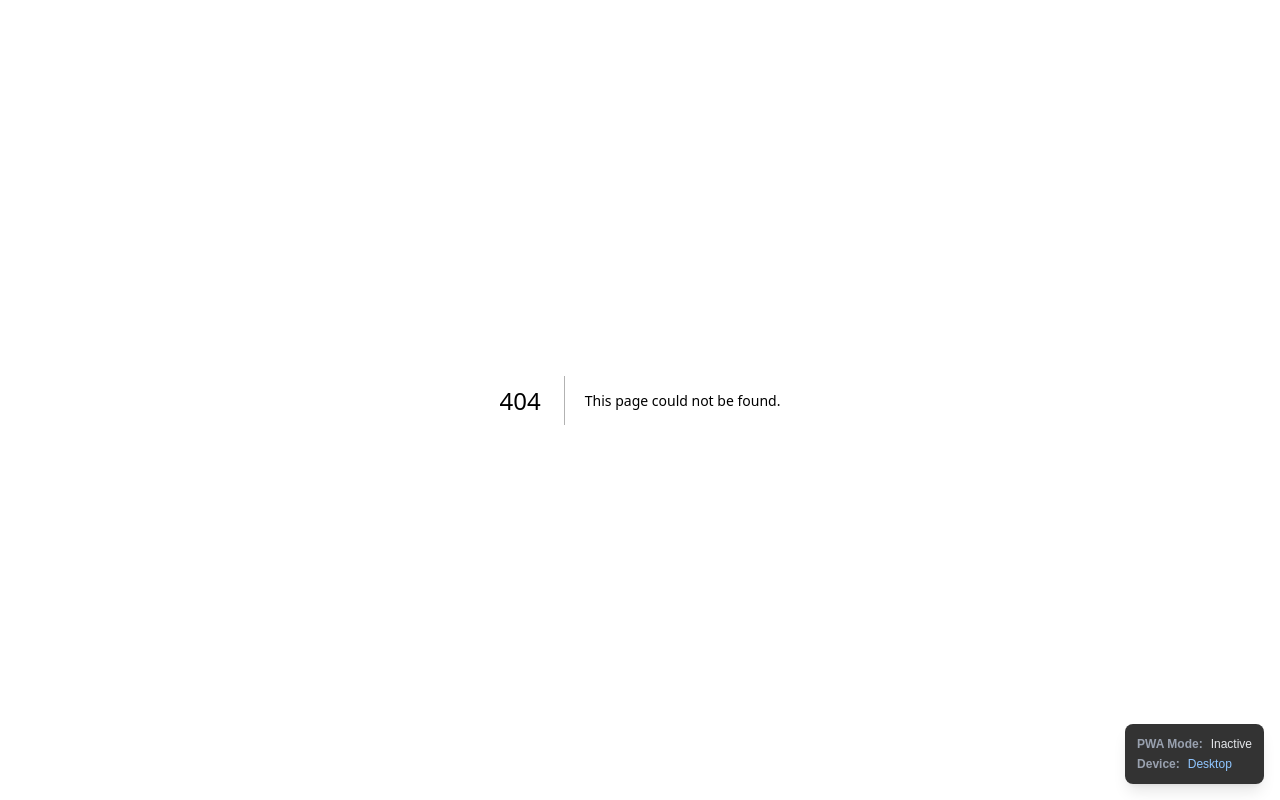
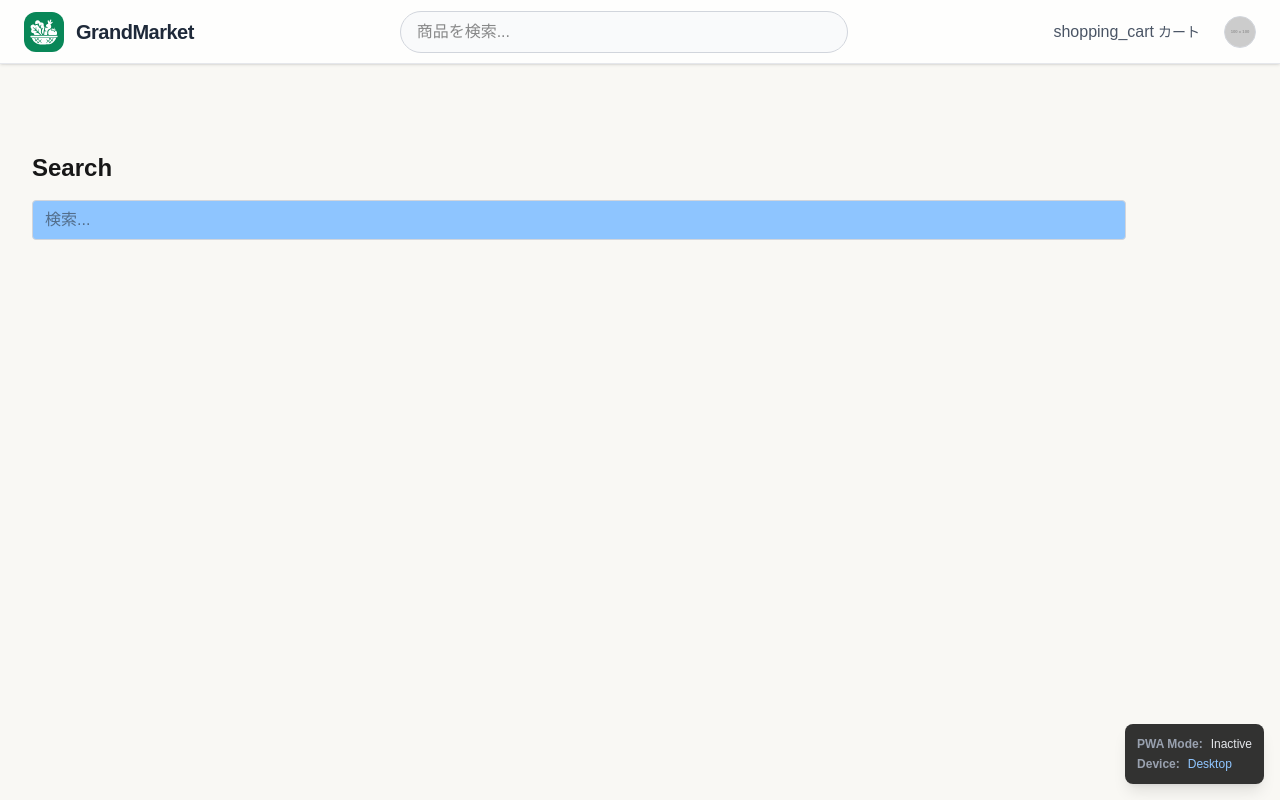
Before and after one commit to vegetables-market/vgm-fe, a Next.js app: page /search in a window 1280 px wide. Before the commit this address had no page. Built offline with nearby package versions, Linux system fonts and the light colour scheme.

Commit message:
`(main)のページコンポーネント（Basket, Menu, Favorites, Search）を新規追加`

```diff
--- /dev/null
+++ b/src/app/(main)/basket/page.tsx
@@ -0,0 +1,14 @@
+import React from "react";
+
+export default function BasketPage() {
+  return (
+    <div className="p-8">
+      <br />
+      <br />
+      <br />
+      <br />
+      <br />
+      <h1 className="text-2xl font-bold mb-4">Basket</h1>
+    </div>
+  );
+}
--- /dev/null
+++ b/src/app/(main)/favorites/page.tsx
@@ -0,0 +1,14 @@
+import React from "react";
+
+export default function favoritesPage() {
+  return (
+    <div className="p-8">
+      <br />
+      <br />
+      <br />
+      <br />
+      <br />
+      <h1 className="text-2xl font-bold mb-4">favorites</h1>
+    </div>
+  );
+}
--- /dev/null
+++ b/src/app/(main)/menu/page.tsx
@@ -0,0 +1,14 @@
+import React from "react";
+
+export default function MenuPage() {
+  return (
+    <div className="p-8">
+      <br />
+      <br />
+      <br />
+      <br />
+      <br />
+      <h1 className="text-2xl font-bold mb-4">Menu</h1>
+    </div>
+  );
+}
--- /dev/null
+++ b/src/app/(main)/search/page.tsx
@@ -0,0 +1,47 @@
+"use client";
+
+import React, { useRef, useEffect } from "react";
+
+export default function SearchPage() {
+  const inputRef = useRef<HTMLInputElement>(null);
+
+  // グローバルに inputRef を公開してMobileNavigationからアクセス可能にする
+  useEffect(() => {
+    if (typeof window !== "undefined") {
+      (window as any).searchInputRef = inputRef;
+    }
+    // アンマウント時にクリーンアップ
+    return () => {
+      if (typeof window !== "undefined") {
+        (window as any).searchInputRef = null;
+      }
+    };
+  }, []);
+
+  const handleInputFocus = () => {
+    // iOSでのキーボード表示を確実にするための処理
+    if (inputRef.current) {
+      inputRef.current.click();
+      inputRef.current.setSelectionRange(0, 0);
+    }
+  };
+
+  return (
+    <div className="p-8">
+      <br />
+      <br />
+      <br />
+      <br />
+      <br />
+      <h1 className="text-2xl font-bold mb-4">Search</h1>
+      <input
+        ref={inputRef}
+        type="text"
+        className="w-[90%] h-10 bg-blue-300 border border-gray-300 rounded px-3"
+        placeholder="検索..."
+        onFocus={handleInputFocus}
+        autoComplete="off"
+      />
+    </div>
+  );
+}
```
